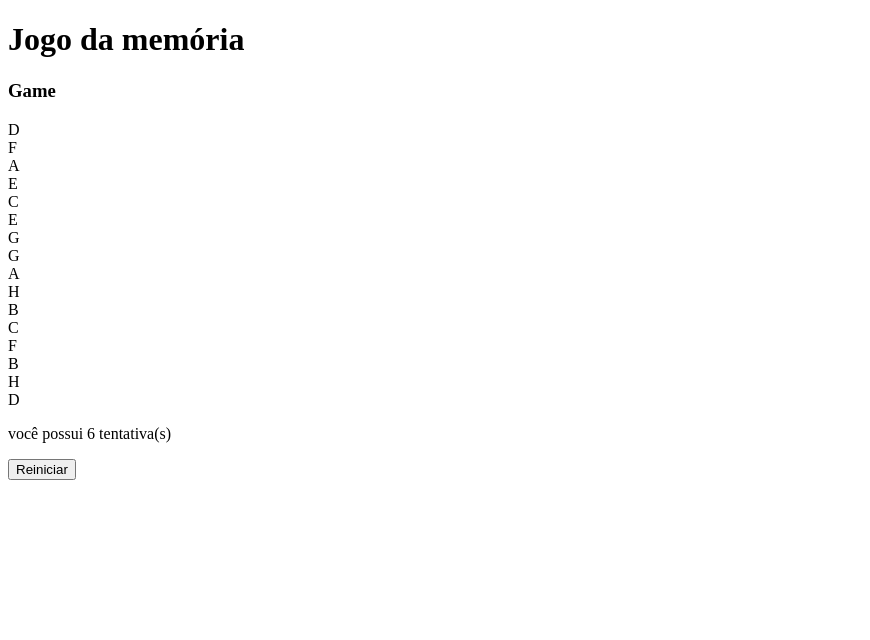
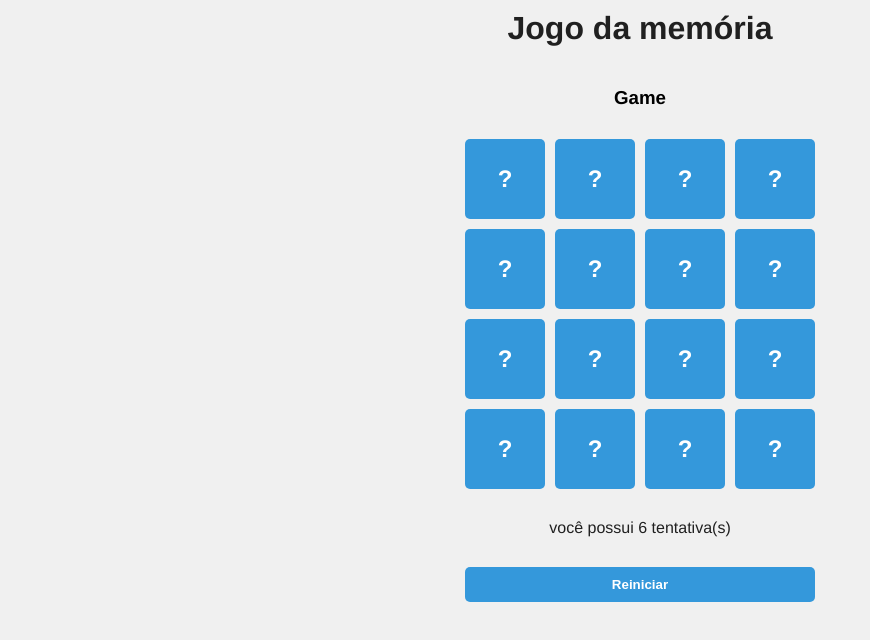
Before and after one commit to elissandroa/react-projects, a React (Vite) app in the folder jogo_da_memoria/: page / in a window 1280 px wide. Shown: the top 640 px of the page, without its empty margins (0-870 px from the left). Built offline with nearby package versions, Linux system fonts and the light colour scheme.

Commit message:
Project styles

```diff
--- a/jogo_da_memoria/src/components/Card.jsx
+++ b/jogo_da_memoria/src/components/Card.jsx
@@ -3,7 +3,7 @@ import React from 'react'
 export const Card = ({card}) => {
   return (
     <div className={`card ${card.isFlipped ? "flipped" : ""}`}>
-        {card.value}
+        {card.isFlipped ? card.value : "?"}
     </div>
   )
 }
--- a/jogo_da_memoria/src/index.css
+++ b/jogo_da_memoria/src/index.css
@@ -0,0 +1,73 @@
+* {
+    margin: 0;
+    padding: 0;
+}
+
+body {
+    background-color: #f0f0f0;
+    font-family: Helvetica;
+}
+
+h1, p {
+    text-align: center;
+    color: #202020;
+}
+
+h1 {
+    margin-top: 10px;
+}
+
+.game {
+    margin-top: 40px;
+    display: flex;
+    flex-direction: column;
+    justify-content: center;
+    align-items: center;
+    gap: 30px;
+}
+
+.board {
+    display: grid;
+    grid-template-columns: repeat(4, 80px);
+    gap: 10px;
+}
+
+.card {
+    width: 80px;
+    height: 80px;
+    display: flex;
+    justify-content: center;
+    align-items: center;
+    font-size: 24px;
+    font-weight: bold;
+    background-color: #3498db;
+    color: #FFF;
+    cursor: pointer;
+    border-radius: 5px;
+}
+
+.card.flipped {
+    background-color: #FFF;
+    color: #3498db;
+}
+
+.card:hover {
+    background-color: #2980b9;
+    color: #FFF;
+}
+
+.btn {
+    width: 350px;
+    background-color: #3498db;
+    color: #FFF;
+    font-weight: bold;
+    padding: 10px;
+    border: none;
+    border-radius: 5px;
+    cursor: pointer;
+    transition: .3s;
+}
+
+.btn:hover {
+    background-color: #2980b9;
+}
```
